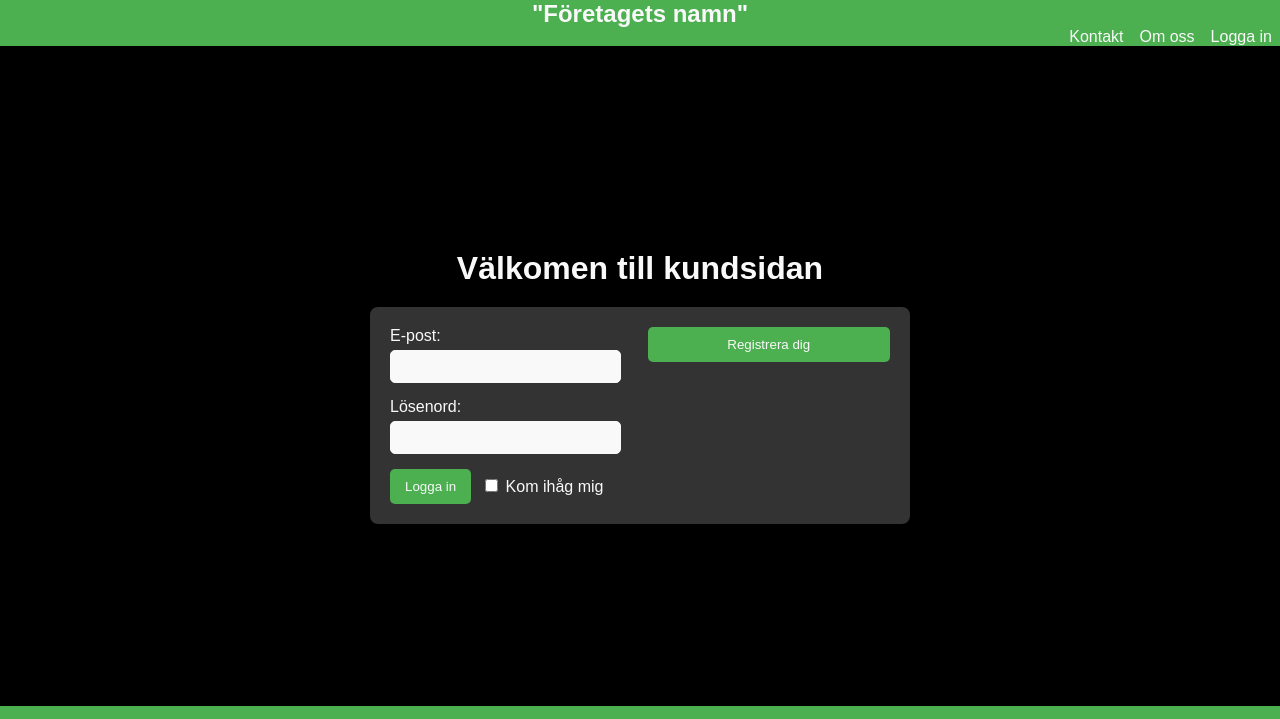
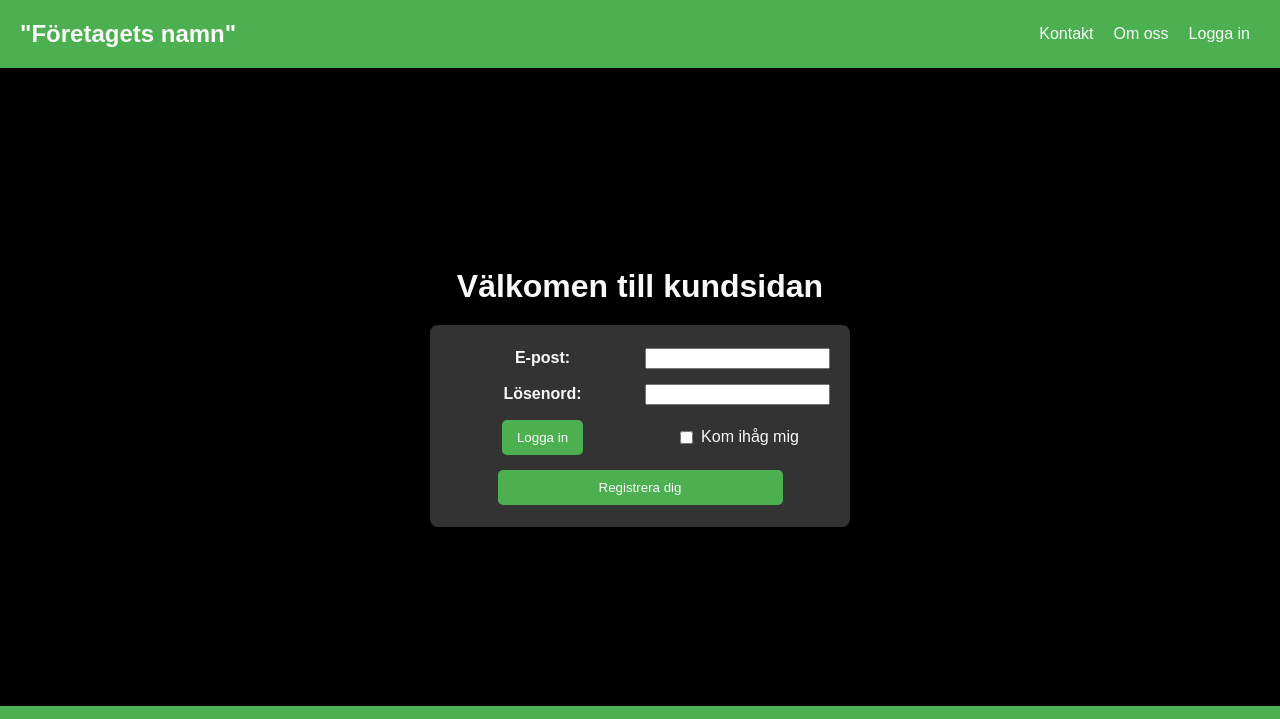
Before and after one commit to JoseRaul-TR/F25D-Upgift1-LogIn, a plain HTML site: page login.html in a window 1280 px wide. Shown: the top 719 px of the page. Drawn offline with Linux system fonts and the light colour scheme.

Commit message:
Done fixing form-grid and fusion header and navbar

```diff
--- a/CSS/style.css
+++ b/CSS/style.css
@@ -14,46 +14,40 @@ a {
     color: #f9f9f9;
     text-decoration: none;
 }
+
 .grid-container {
     display: grid;
     grid-template-areas:
-        "header"
-        "navbar"
-        "main"
-        "footer";
-    grid-template-rows: auto auto 1fr auto;
+        'header-navbar'
+        'main'
+        'footer';
+    grid-template-rows: auto 1fr auto;
     min-height: 100vh;
 }
 
-header {
-    grid-area: header;
+.header-navbar {
+    grid-area: header-navbar;
+    display: flex;
+    justify-content: space-between;
+    align-items: center;
+    padding: 20px;
     background-color: #4CAF50;
     color: #f9f9f9;
-    place-content: center;
-    text-align: center; /* Center the header content */
 }
 
-header h2 {
-    margin: 0 1rem; /* Space between header items */
+.header-navbar h2 {
+    margin: 0;
 }
 
-nav {
-    grid-area: navbar;
-    background-color: #4CAF50;
-    color: #f9f9f9;
-    place-content: center;
-}
-
-nav ul {
+.header-navbar ul {
     list-style: none;
     margin: 0;
     padding: 0;
     display: flex; /* Horizontal navigation */
-    justify-content: right; /* Move to the right of the bar the navigation items */
 }
 
-nav li {
-    margin: 0 0.5rem; /* Space between navigation items */
+.header-navbar li {
+    margin: 0 10px; /* Space between navigation items */
 }
 
 main {
@@ -68,60 +62,86 @@ main {
 }
 
 main h1 {
-    align-self:center;
     text-align: center;
     margin-bottom: 20px;
-    display: flex;
 }
 
 .form-container {
-    width: 50%;
-    max-width: 500px; /* Ajusta el ancho máximo según tus necesidades */
+    max-width: 500px; /* Set a max-width for the log in form */
     padding: 20px;
     background-color: #333;
     border-radius: 8px;
     display: grid;
-    grid-template-columns: 1fr 1fr; /* Dos columnas */
-    grid-gap: 15px; /* Espacio entre filas y columnas */
+    grid-template-areas:
+    'email-label email-input'
+    'password-label password-input'
+    'login-button checkbox-container'
+    'signin-button signin-button';
+    grid-template-columns: repeat(2, 1fr); /* 2 equal columns */
+    gap: 10px;
 }
 
-.input-group {
+/* Style for all divs inside form-container */
+.form-container > div {
     display: flex;
-    flex-direction: column;
+    align-items: center;
+    justify-content: center;
+    padding: 2.5px 0;
 }
 
-.button-group {
+.form-container .email-label {
+    grid-area: email-label;
+    font-weight: bold;
+    text-align: right;
+    color: #f9f9f9;
+}
+
+.form-container .email-input {
+    grid-area: email-input;
+    text-align: left;
+}
+
+.form-container .password-label {
+    grid-area: password-label;
+    font-weight: bold;
+    text-align: right;
+    color: #f9f9f9;
+}
+
+.form-container .password-input {
+    grid-area: password-input;
+    text-align: left;
+}
+
+.form-container .login-button {
+    grid-area: login-button;
+    text-align: right;
+}
+
+.form-container .checkbox-container {
+    grid-area: checkbox-container;
     display: flex;
     align-items: center;
-    gap: 10px;
-    grid-column: 1 / 3; /* Ocupa ambas columnas */
+    gap: 5px; /* Space between checkbox and label*/
 }
 
-.form-container label {
-    margin-bottom: 5px;
-}
-
-.input-group {
-    margin-bottom: 15px;
-}
-
-.input-group label {
-    display: block;
-    margin-bottom: 5px;
+.form-container .signin-button {
+    grid-area: signin-button;
+    text-align: center;
 }
 
 .input-group input[type="email"],
 .input-group input[type="password"] {
-    width: calc(100% - 12px); /* Full width with padding included */
+    width: 100%;
     padding: 8px;
     background-color: #f9f9f9;
-    border: 1px solid #f9f9f9;
+    border: 1px solid #ccc;
     color: #000;
     border-radius: 5px;
     box-sizing: border-box;
 }
 
-.button {
+.form-container .button {
     padding: 10px 15px;
     background-color: #4CAF50;
     color: #f9f9f9;
@@ -131,7 +151,23 @@ main h1 {
     text-align: center;
 }
 
-.button:hover {
+.form-container .button:hover {
+    background-color: #45a049;
+}
+
+.form-container .signin-button .register-button {
+    background-color: #4CAF50;
+    color: #f9f9f9;
+    border: none;
+    border-radius: 5px;
+    padding: 10px 15px;
+    cursor: pointer;
+    width: 75%;
+    text-align: center;
+    box-sizing: border-box;
+}
+
+.form-container .signin-button .register-button:hover {
     background-color: #45a049;
 }
 
@@ -143,11 +179,6 @@ footer {
     place-content: center;
 }
 
-footer a {
-    color: #f9f9f9;
-    text-decoration: none;
-}
-
 i {
     margin: 5px;
 }
--- a/login.html
+++ b/login.html
@@ -10,11 +10,9 @@
 
 <body>
     <div class="grid-container">
-        <!-- Header -->
-        <header>
+        <!-- Combined header and navbar -->
+        <div class="header-navbar">
             <a href="index.html" target="_self"><h2>"Företagets namn"</h2></a>
-        </header>
-        <!-- Navbar-->
             <nav>
                 <ul>
                     <li><a href="contact.html" target="_self">Kontakt</a></li>
@@ -22,39 +20,41 @@
                     <li><a href="login.html" target="_self">Logga in</a></li>
                 </ul>
             </nav>
+        </div>
         <!-- Main content -->
         <main>
             <h1>Välkomen till kundsidan</h1>
+            <form>
                 <div class="form-container">
-                    <form>
-                        <div class="input-group">
+                    <div class="email-label">
                         <label for="email">E-post:</label>
+                    </div>
+                    <div class="email-input">
                         <input type="email" id="email" name="email" required>
                     </div>
-                        <div class="input-group">
+                    <div class="password-label">
                         <label for="password">Lösenord:</label>
+                    </div>
+                    <div class="password-input">
                         <input type="password" id="password" name="password" required>
                     </div>
-                        <div class="button-group">
-                        <button type="submit" class="button">Logga in</button>
+                    <div class="login-button">
+                        <button type="submit" class="button">Logga in</button>                        </div>
                     <div class="checkbox-container">
                             <input type="checkbox" id="remember" name="remember">
                             <label for="remember">Kom ihåg mig</label>
                     </div>
+                    <div class="signin-button">
+                        <button type="button" class="register-button">Registrera dig</button>
+                    </div>
                 </div>
             </form>
-                    <div class="input-group">
-                    <button type="button" class="button">Registrera dig</button>
-                    </div>
-                </div>
         </main>
         <!-- Footer -->
         <footer>
             <p>
-                2025 – © José Raúl Tenza
-                <br>
-                <a href="mailto:someone@example.com"><i class="fa-solid fa-at"></i></a><a href="https://www.linkedin.com/in/joseraultenza/" target="_blank"><i class="fa-brands fa-linkedin-in"></i></a><a href="https://github.com/JoseRaul-TR" target="_blank"><i class="fa-brands fa-github"></i> </a>
-                <br>
+                2025 – © José Raúl Tenza Ramírez<br>
+                <a href="mailto:someone@example.com"><i class="fa-solid fa-at"></i></a><a href="https://www.linkedin.com/in/joseraultenza/" target="_blank"><i class="fa-brands fa-linkedin-in"></i></a><a href="https://github.com/JoseRaul-TR" target="_blank"><i class="fa-brands fa-github"></i></a><br>
                 F25D – <a href="https://www.boras.se/utbildningochforskola/yrkeshogskolaniboras.4.5b67f28d1584e5b72782a6f2.html" target="_blank">YH Borås</a>
             </p>
         </footer>
```
Lines whose indentation alone changed are shown as unchanged.
